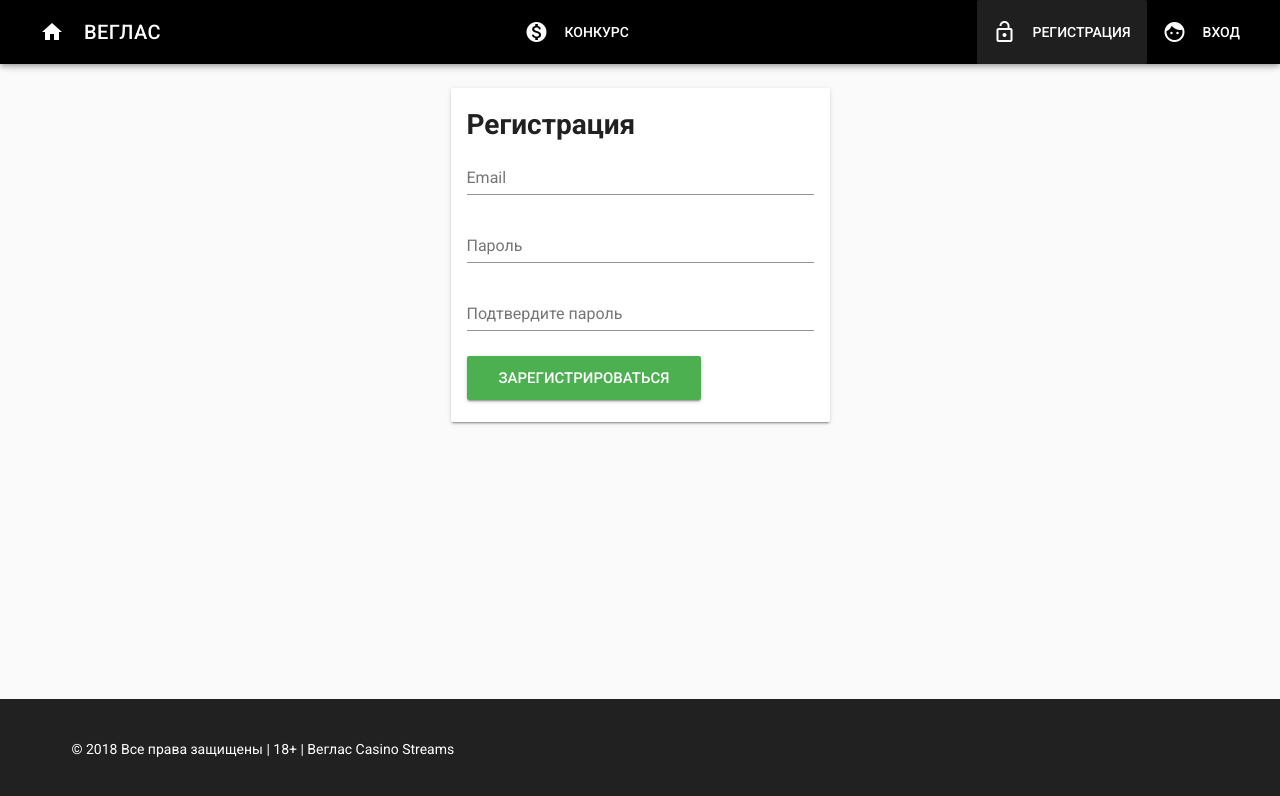
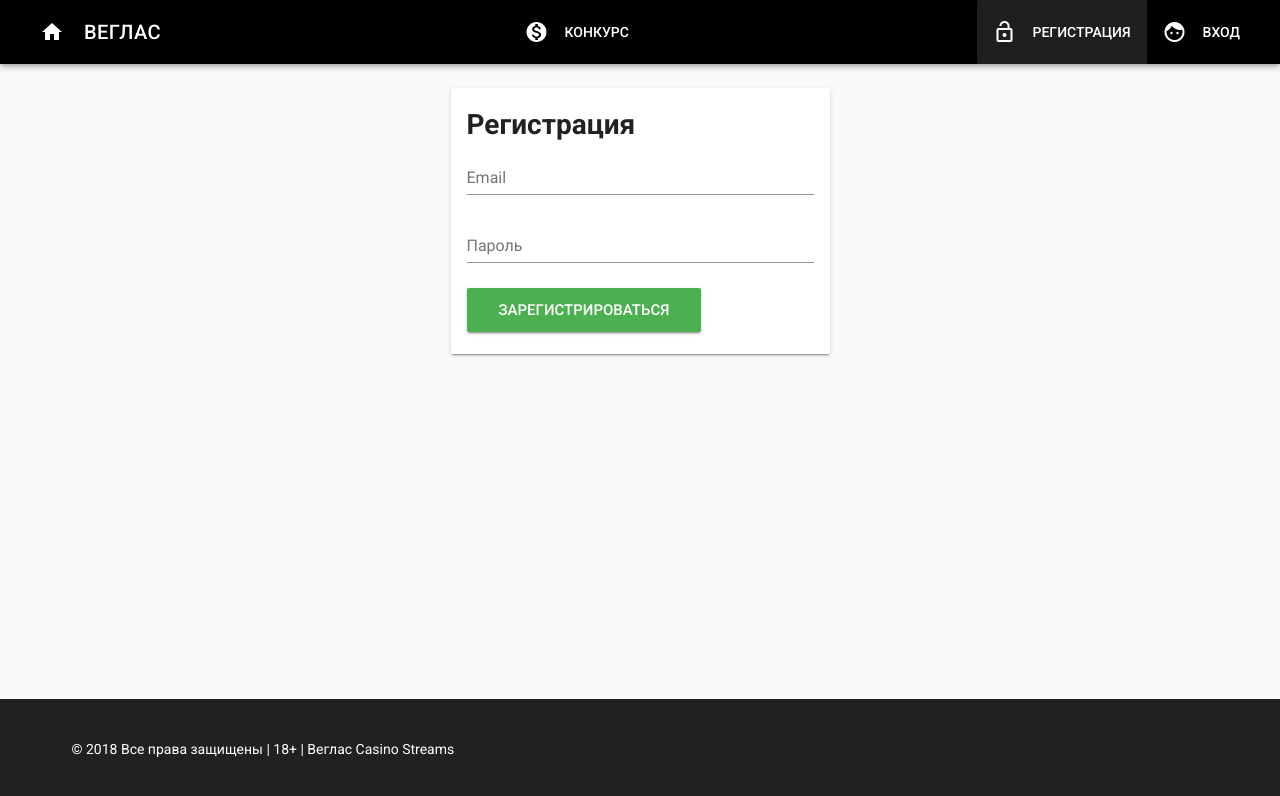
Before and after one commit to Veglas/contest-app, a Vue app: page /user/register in a window 1280 px wide. Shown: the top 796 px of the page. Built offline with nearby package versions, Linux system fonts and the light colour scheme; no server answers; the database is empty.

Commit message:
remove comparePasswords at register page

```diff
--- a/src/components/User/Register.vue
+++ b/src/components/User/Register.vue
@@ -29,15 +29,15 @@
                 autocomplete="password"
                 required></v-text-field>
 
-              <v-text-field
-                name="confirmPassword"
-                label="Подтвердите пароль"
-                id="confirmPassword"
-                v-model="confirmPassword"
-                type="password"
-                autocomplete="confirm-password"
-                :rules="[comparePasswords]"
-                required></v-text-field>
+              <!--<v-text-field-->
+                <!--name="confirmPassword"-->
+                <!--label="Подтвердите пароль"-->
+                <!--id="confirmPassword"-->
+                <!--v-model="confirmPassword"-->
+                <!--type="password"-->
+                <!--autocomplete="confirm-password"-->
+                <!--:rules="[comparePasswords]"-->
+                <!--required></v-text-field>-->
 
               <div>
                 <v-btn
@@ -68,9 +68,9 @@
       }
     },
     computed: {
-      comparePasswords () {
-        return this.password !== this.confirmPassword ? 'Пароль не совпадает' : ''
-      },
+//      comparePasswords () {
+//        return this.password !== this.confirmPassword ? 'Пароль не совпадает' : ''
+//      },
       user () {
         return this.$store.getters.user
       },
```
